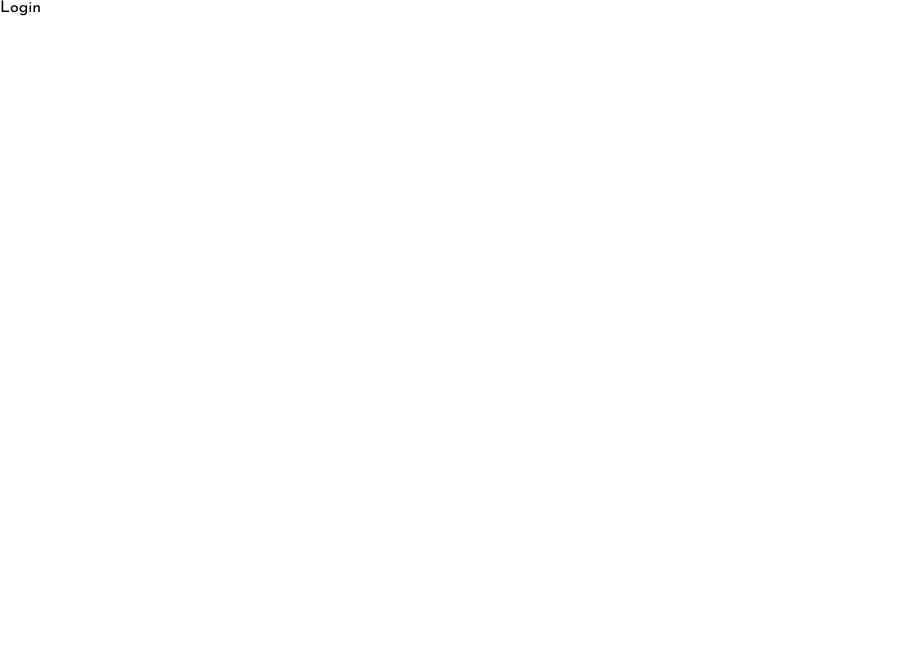
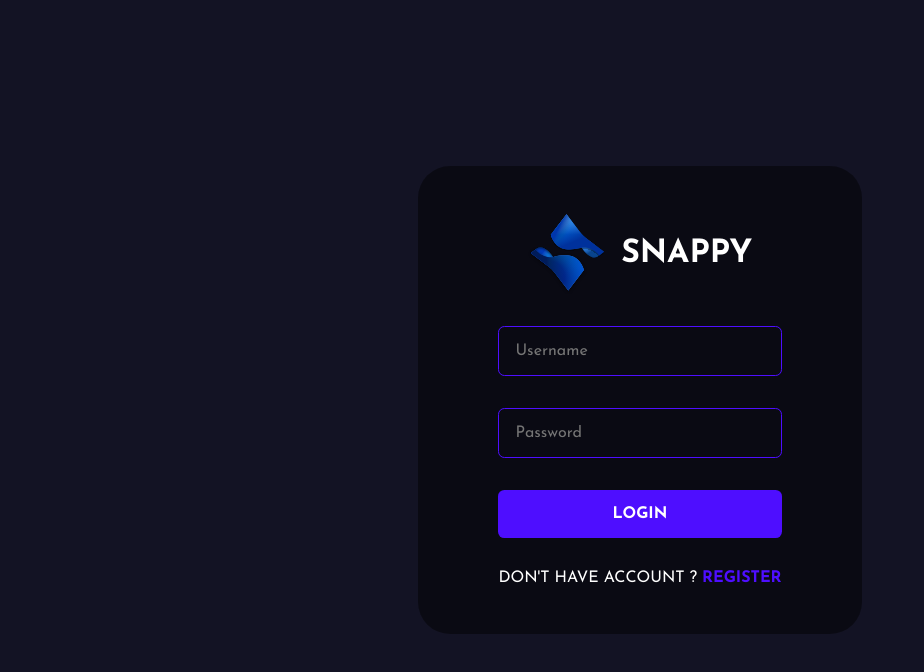
Before and after one commit to harshit-vmr/Chat-App, a React (Create React App) app in the folder public/: page /login in a window 1280 px wide. Shown: the top 672 px of the page, without its empty margins (0-924 px from the left). Built offline with nearby package versions, Linux system fonts and the light colour scheme.

Commit message:
Login Basic Setup Done

```diff
--- a/public/src/pages/Login .jsx
+++ b/public/src/pages/Login .jsx
@@ -1,7 +1,162 @@
-import React from 'react'
+import React, {useState, useEffect} from "react";
+import { Link, useNavigate } from "react-router-dom";
+import styled from "styled-components";
+import Logo from "../assets/logo.svg";
+import {ToastContainer,toast} from "react-toastify";
+import "react-toastify/dist/ReactToastify.css";
+import axios from "axios";
+import { loginRoute } from "../utils/API";
 
-export default function Login () {
+export default function Login() {
+
+  const navigate = useNavigate();
+
+  const [values, setValues] = useState({
+    username: "",
+    password: "",
+  });
+
+  const toastOptions = {position: "bottom-right",
+  autoClose: 8000,
+  pauseOnHover: true,
+  draggable: true,
+  theme: "dark",
+  };
+
+  const handleSubmit = async (event) => {
+    event.preventDefault();
+    if(handleValidation()){
+      //Call API
+      console.log("validated");
+      const {password,username} = values;
+      const {data} = await axios.post(loginRoute,{
+        username,
+        password,
+      });
+      if(data.status === false){
+        toast.error(data.msg,toastOptions);
+      }
+      else{
+        localStorage.setItem("chat-app-user", JSON.stringify(data.user));
+        navigate("/");
+      }
+    }
+  };
+
+
+  const handleValidation = ()=>{
+    const {password,username} = values;
+    if(password === ""){
+      toast.error("Password Required",toastOptions);
+      return false;
+    }
+    else if (username === ""){
+      toast.error("Username required",toastOptions);
+      return false;
+    }
+    return true;
+  };
+
+  const handleChange = (event) => {
+    setValues({...values, [event.target.name]: event.target.value});
+  };
+
   return (
-    <div>Login </div>
-  )
+    <div>
+      <FormContainer>
+        <form onSubmit={(event) => handleSubmit(event)}>
+          <div className="brand">
+            <img src={Logo} alt="Logo" />
+            <h1>snappy</h1>
+          </div>
+          <input
+            type="text"
+            placeholder="Username"
+            name="username"
+            onChange={(e) => handleChange(e)}
+          />
+          <input
+            type="password"
+            placeholder="Password"
+            name="password"
+            onChange={(e) => handleChange(e)}
+          />
+          <button type="submit">Login</button>
+          <span>
+            Don't have Account ? <Link to="/register">Register</Link>
+          </span>
+        </form>
+      </FormContainer>
+      <ToastContainer />
+    </div>
+  );
 }
+
+const FormContainer = styled.div`
+  height: 100vh;
+  width: 100vw;
+  display: flex;
+  flex-direction: column;
+  justify-content: center;
+  gap: 1rem;
+  align-items: center;
+  background-color: #131324;
+  .brand {
+    display: flex;
+    align-items: center;
+    gap: 1rem;
+    justify-content: center;
+    img {
+      height: 5rem;
+    }
+    h1 {
+      color: white;
+      text-transform: uppercase;
+    }
+  }
+
+  form {
+    display: flex;
+    flex-direction: column;
+    gap: 2rem;
+    background-color: #00000076;
+    border-radius: 2rem;
+    padding: 3rem 5rem;
+  }
+  input {
+    background-color: transparent;
+    padding: 1rem;
+    border: 0.1rem solid #4e0eff;
+    border-radius: 0.4rem;
+    color: white;
+    width: 100%;
+    font-size: 1rem;
+    &:focus {
+      border: 0.1rem solid #997af0;
+      outline: none;
+    }
+  }
+  button {
+    background-color: #4e0eff;
+    color: white;
+    padding: 1rem 2rem;
+    border: none;
+    font-weight: bold;
+    cursor: pointer;
+    border-radius: 0.4rem;
+    font-size: 1rem;
+    text-transform: uppercase;
+    &:hover {
+      background-color: #4e0eff;
+    }
+  }
+  span {
+    color: white;
+    text-transform: uppercase;
+    a {
+      color: #4e0eff;
+      text-decoration: none;
+      font-weight: bold;
+    }
+  }
+`;
--- a/public/src/utils/API.js
+++ b/public/src/utils/API.js
@@ -1,2 +1,3 @@
 const host = "http://localhost:5000";
 export const registerRoute = host+"/api/auth/register";
+export const loginRoute = host+"/api/auth/login";
```
Also changed, not shown: 2 other files (tests, documents, lock files or other folders).
